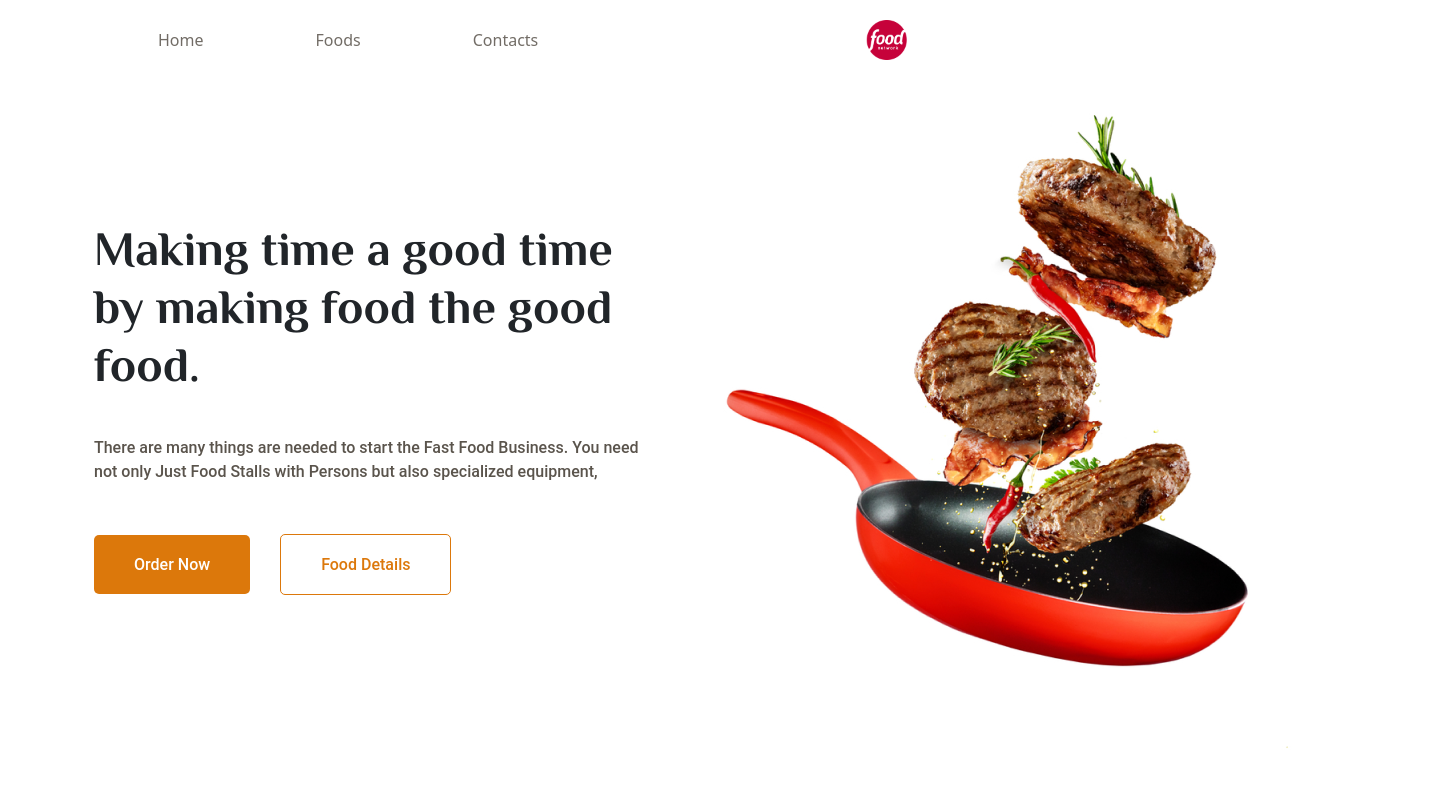
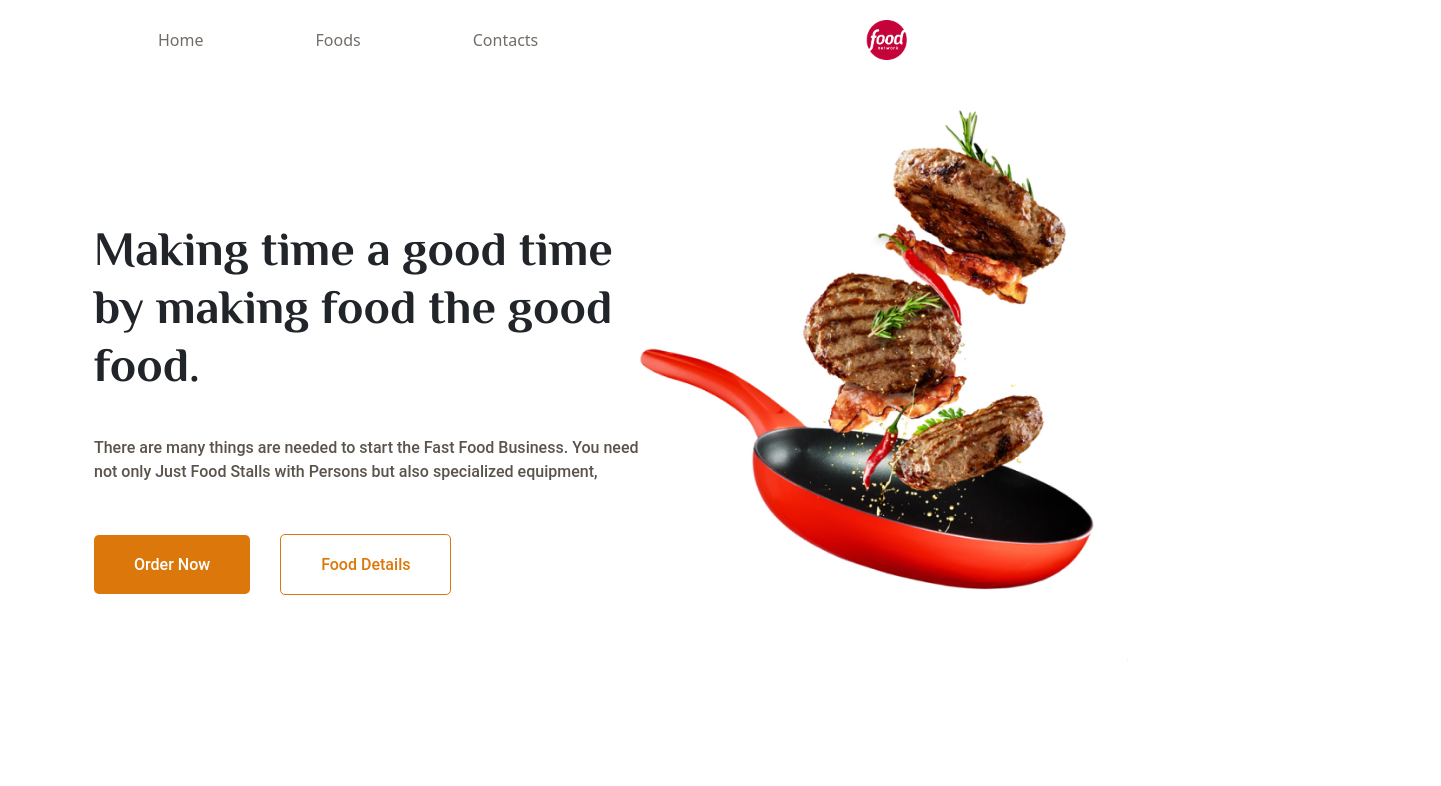
Before and after one commit to Abdyrahmanovt/all-meals, a React (Create React App) app: page / in a window 1280 px wide. Shown: the top 786 px of the page, 1441 px wide, since content can reach past the window. Built offline with nearby package versions, Linux system fonts and the light colour scheme.

Commit message:
finished

```diff
--- a/src/Components/Home/Home.js
+++ b/src/Components/Home/Home.js
@@ -14,10 +14,8 @@ const Home = () => {
                 </div>
             </div>
             <div className='col-6'>
-                <img src={hero} alt=""/>
+                <img src={hero} alt="" className='hero-img'/>
             </div>
-
-
         </div>
     );
 };
--- a/src/index.css
+++ b/src/index.css
@@ -152,7 +152,11 @@ header {
 h1, h2, h3, h4, h5, h6 {
     font-family: 'Philosopher', sans-serif;
 }
-
+.hero-img{
+    width: 100%;
+    height: 582px;
+    object-fit: cover;
+}
 .hero-title {
     font-style: normal;
     font-weight: bold;
@@ -264,7 +268,7 @@ h1, h2, h3, h4, h5, h6 {
     border-radius: 10px;
     width: 594px;
     padding: 10px 0 10px 32px;
-    border: 1px solid #DC780B;
+    border: 2px solid #DC780B;
 }
 
 .contacts-btn {
```
